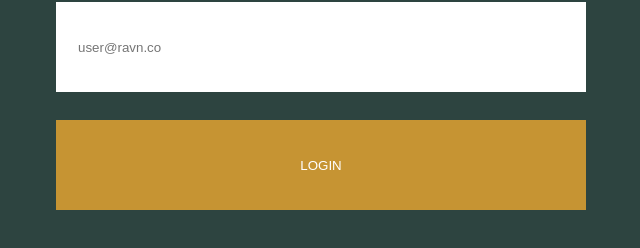
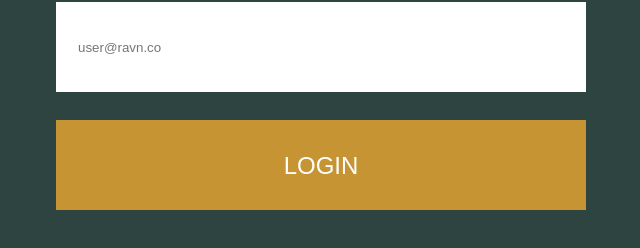
Before and after one commit to VeraVeraniego/Cawer-The-Social-Network, a React (Create React App) app: page /login in a window 1280 px wide. Shown: the part 332-580 px from the top of the page, without its empty margins (319-959 px from the left). Built offline with nearby package versions, Linux system fonts and the light colour scheme.

Commit message:
feat: add email useState and some styling

```diff
--- a/src/pages/Login.tsx
+++ b/src/pages/Login.tsx
@@ -1,6 +1,8 @@
 import styled from "styled-components";
 import { GlobalStyle } from "../theme/global-styles";
 import palette from "../theme/global-styles";
+import { Link } from "react-router-dom";
+import React, { useState } from "react";
 const LoginContainer = styled.div`
   width: 100vw;
   height: 100vh;
@@ -29,6 +31,8 @@ const EmailInput = styled.input`
 `;
 
 const LoginButton = styled.button`
+  font-size: 24px;
+  line-height: 29px;
   width: 530px;
   height: 90px;
   background: ${palette.yellow};
@@ -38,15 +42,26 @@ const LoginButton = styled.button`
   line-height: 29px;
   letter-spacing: 0em;
   line-height: 29px;
+  cursor: pointer;
 `;
 export function Login() {
+  const [email, setEmail] = useState<string>("");
+
+  const handleChange = (event: React.ChangeEvent<HTMLInputElement>) => {
+    setEmail(event.target.value);
+  };
   return (
     <>
       <GlobalStyle />
       <LoginContainer>
         <Title>WELCOME</Title>
-        <EmailInput placeholder="user@ravn.co"></EmailInput>
-        <LoginButton>LOGIN</LoginButton>
+        <EmailInput
+          placeholder="user@ravn.co"
+          onChange={handleChange}
+        ></EmailInput>
+        <Link to="/">
+          <LoginButton>LOGIN</LoginButton>
+        </Link>
       </LoginContainer>
     </>
   );
```
